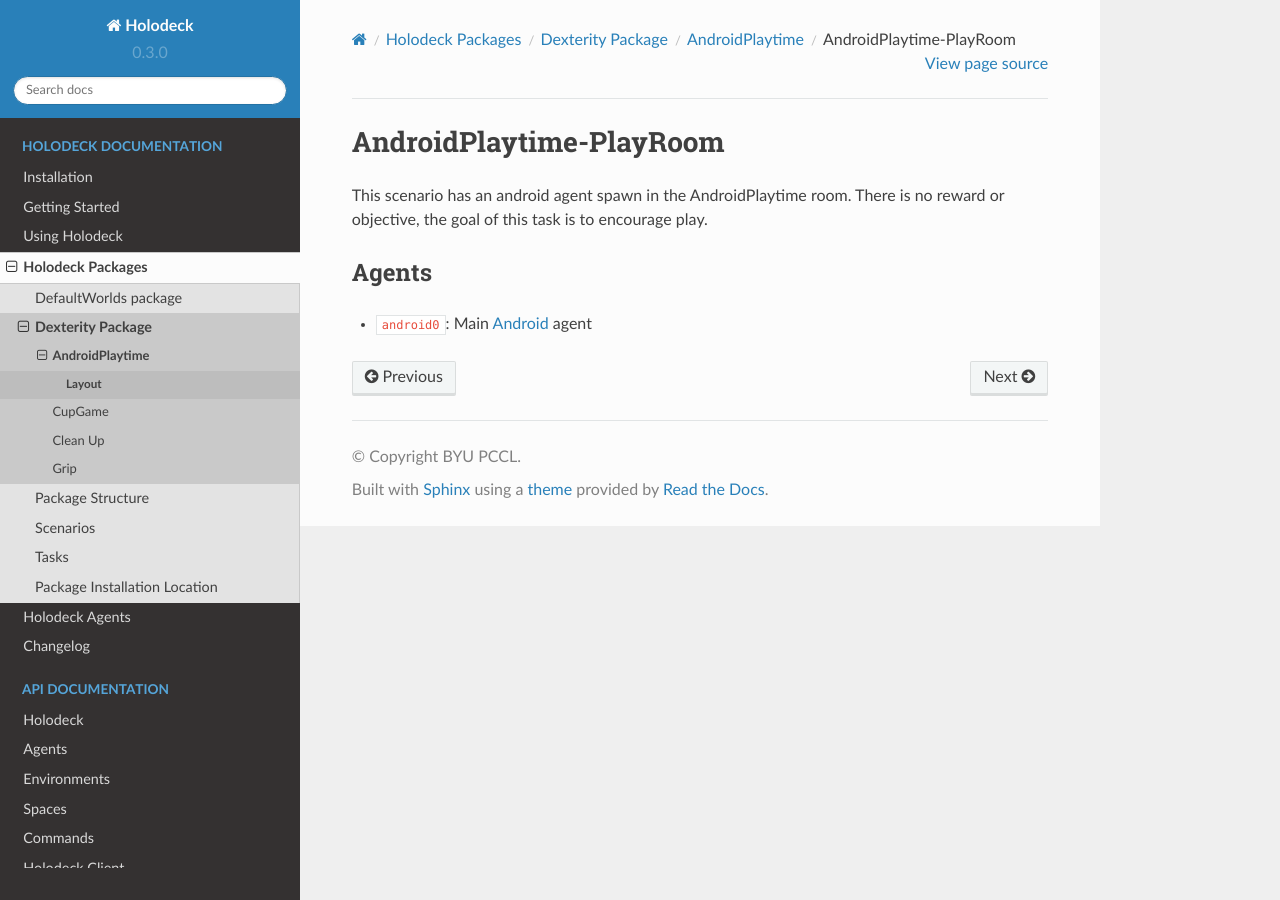
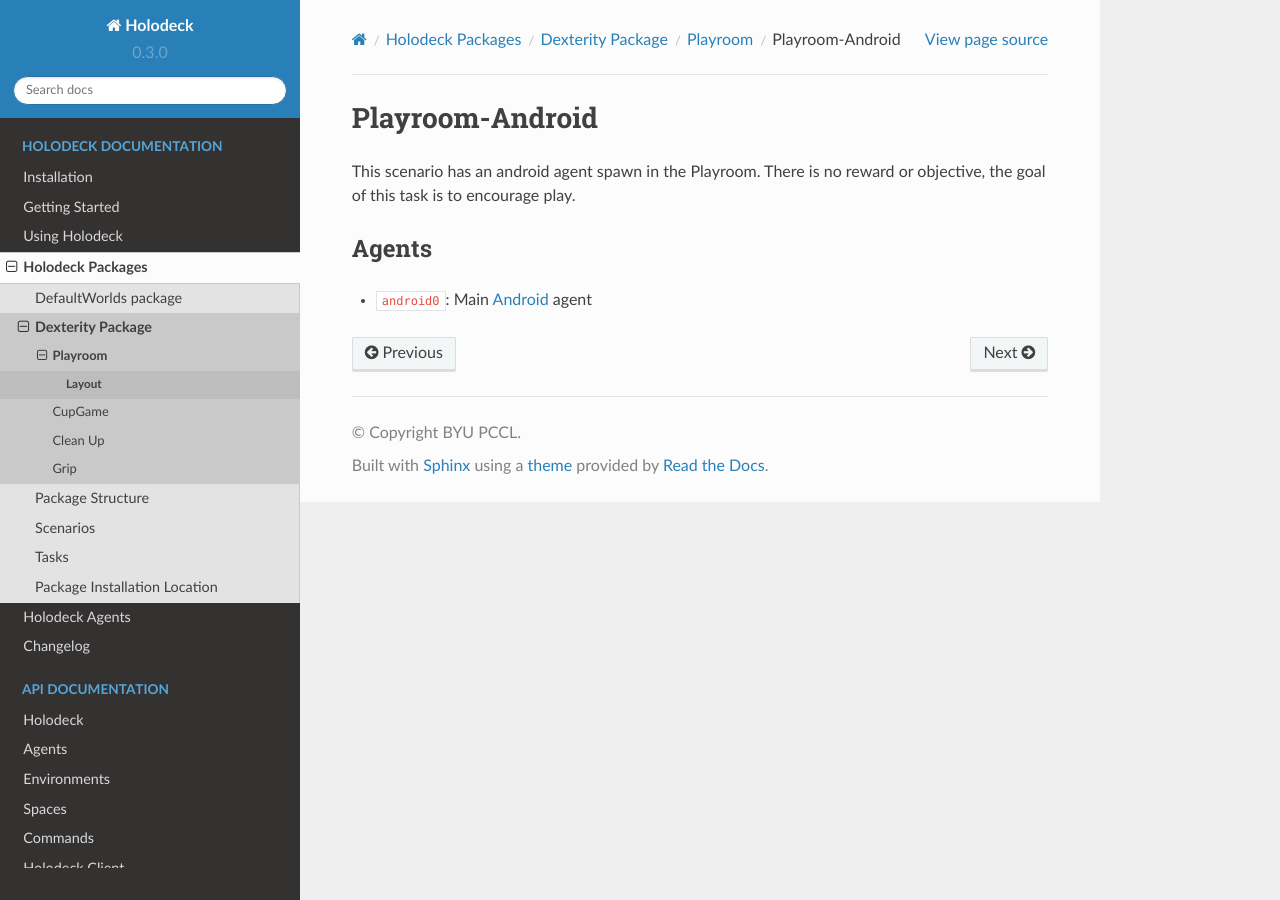
Before and after one commit to BYU-PCCL/holodeck, a Sphinx documentation site: the page built from docs/packages/Dexterity/Playroom/Playroom-Android.rst, in a window 1280 px wide. Built offline with Sphinx 7.4.7 and the Read the Docs theme 2.0.0, drawn with Linux system fonts in a browser that asks for light colours; formulas are drawn with MathJax 3.

Commit message:
Documentation now refers to android playtime as playroom

```diff
--- a/docs/changelog/changelog.rst
+++ b/docs/changelog/changelog.rst
@@ -20,7 +20,7 @@ New Features
 ~~~~~~~~~~~~
 - Added the :ref:`dexterity-package` with various new worlds and scenarios
 
-  - :ref:`android-playtime`
+  - :ref:`playroom-world`
 
   - :ref:`clean-up-world`
     (`#290 <https://github.com/BYU-PCCL/holodeck/issues/290>`_)
--- a/docs/packages/Dexterity/Dexterity.rst
+++ b/docs/packages/Dexterity/Dexterity.rst
@@ -6,7 +6,7 @@ Dexterity Package
 .. toctree::
    :maxdepth: 3
 
-   AndroidPlaytime/android-playtime.rst
+   Playroom/playroom.rst
    CupGame/cup-game.rst
    CleanUp/clean-up.rst
    Grip/grip.rst
--- a/docs/packages/Dexterity/AndroidPlaytime/AndroidPlaytime-PlayRoom.rst
+++ b/docs/packages/Dexterity/Playroom/Playroom-Android.rst
@@ -1,7 +1,7 @@
-AndroidPlaytime-PlayRoom
-========================
+Playroom-Android
+================
 
-This scenario has an android agent spawn in the AndroidPlaytime room. There is
+This scenario has an android agent spawn in the Playroom. There is
 no reward or objective, the goal of this task is to encourage play.
 
 Agents
```
Also changed, not shown: docs/packages/Dexterity/Playroom/playroom.rst (renamed from docs/packages/Dexterity/AndroidPlaytime/android-playtime.rst, +6 -6 lines), docs/packages/Dexterity/Playroom/playroom-top.png (renamed from docs/packages/Dexterity/AndroidPlaytime/android-playtime-top.png), 2 other files.
